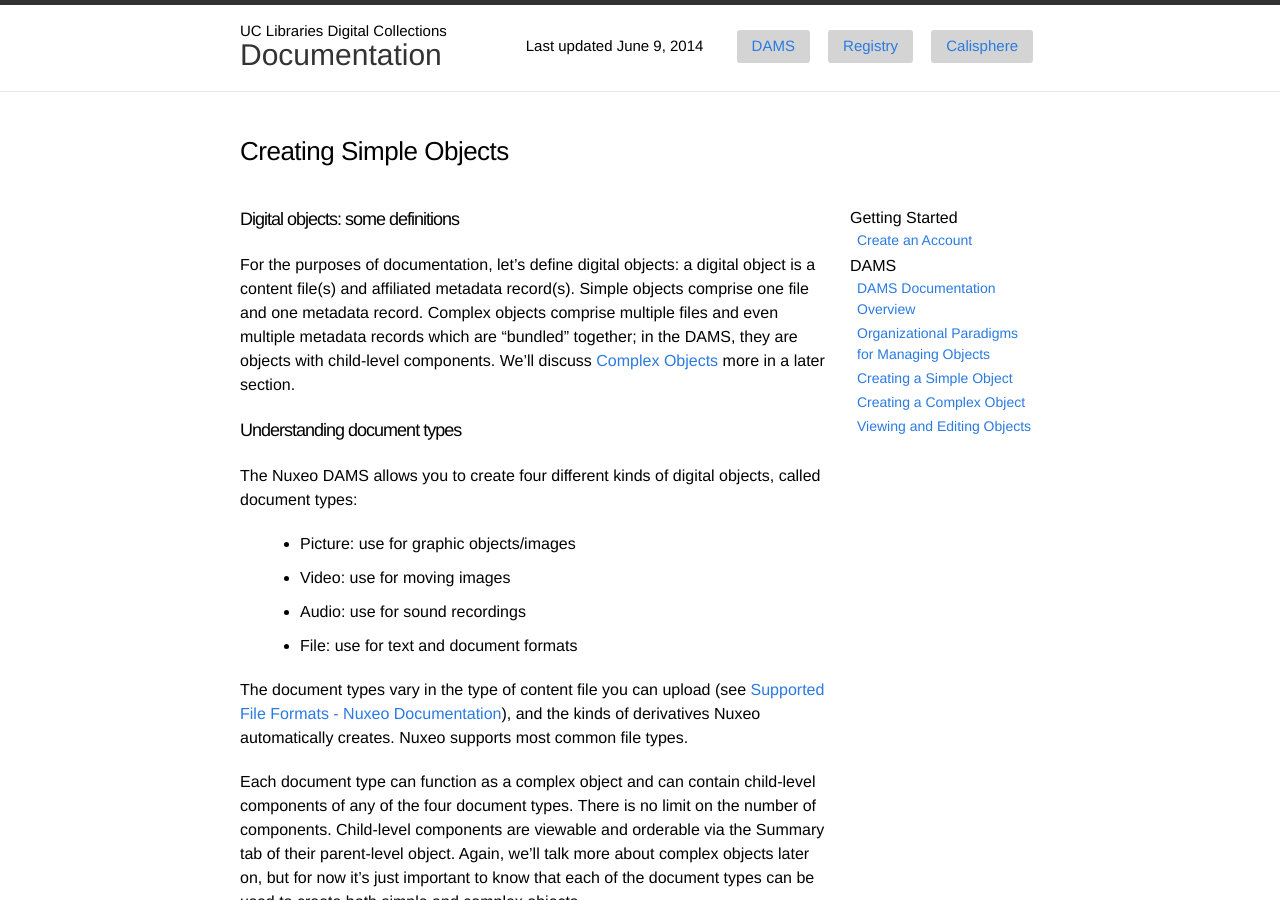
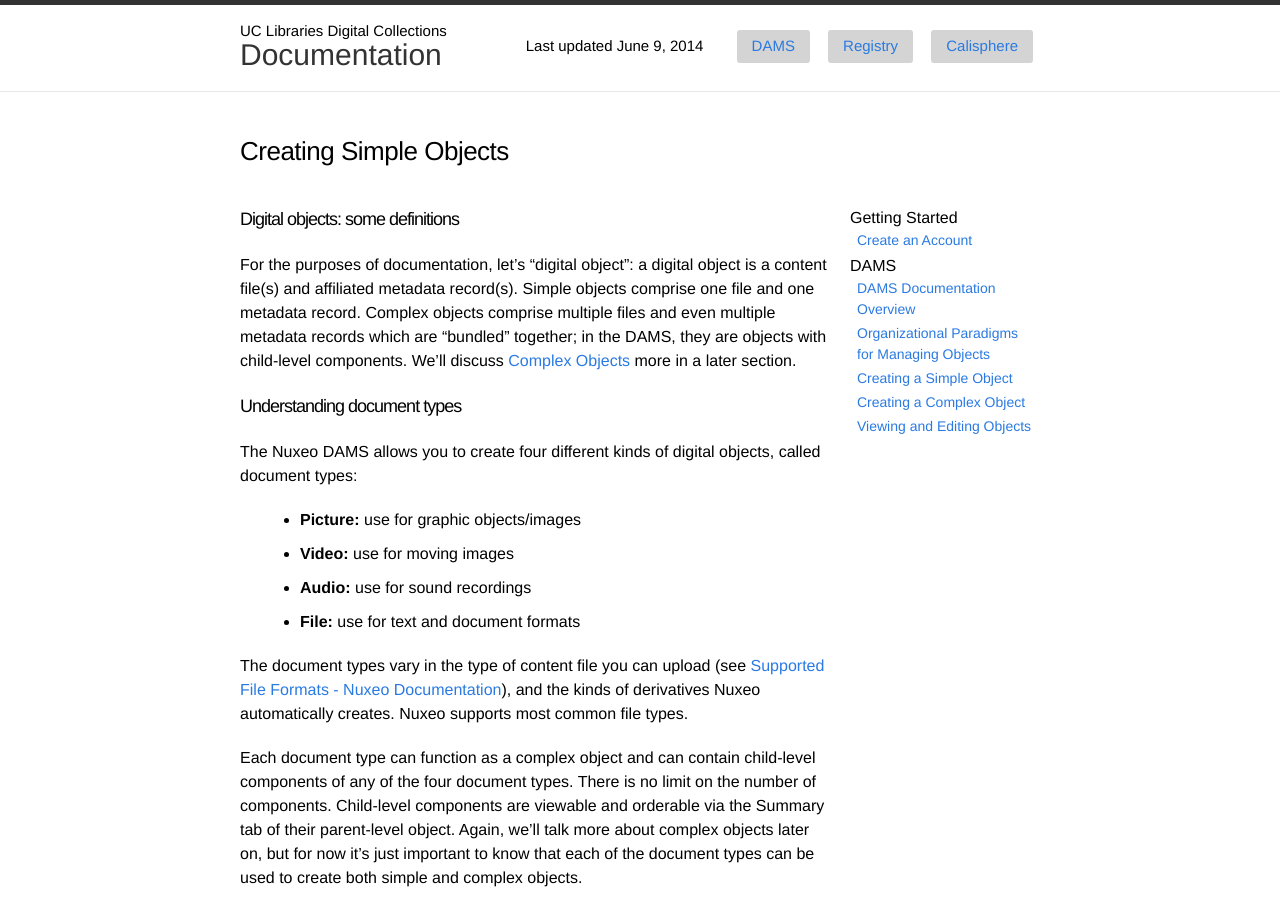
Before and after one commit to ucldc/ucldc-docs, a Jekyll site: the page built from docs/dams/create-objects.md, in a window 1280 px wide and 900 px high. Built offline with Jekyll 4.4.1, drawn with Linux system fonts in a browser that asks for light colours; nearby versions of some CDN libraries.

Commit message:
Update create-objects.md
minor things

```diff
--- a/docs/dams/create-objects.md
+++ b/docs/dams/create-objects.md
@@ -8,17 +8,17 @@
 
 #### Digital objects: some definitions
 
-For the purposes of documentation, let's define digital objects: a digital object is a content file(s) and affiliated metadata record(s). Simple objects comprise one file and one metadata record. Complex objects comprise multiple files and even multiple metadata records which are "bundled" together; in the DAMS, they are objects with child-level components. We'll discuss [Complex Objects]({{ site.url }}{{ site.url }}/docs/dams/complex-objects/) more in a later section.
+For the purposes of documentation, let's "digital object": a digital object is a content file(s) and affiliated metadata record(s). Simple objects comprise one file and one metadata record. Complex objects comprise multiple files and even multiple metadata records which are "bundled" together; in the DAMS, they are objects with child-level components. We'll discuss [Complex Objects]({{ site.url }}{{ site.url }}/docs/dams/complex-objects/) more in a later section.
 
 
 #### Understanding document types
 
 The Nuxeo DAMS allows you to create four different kinds of digital objects, called document types:
 
-- Picture: use for graphic objects/images
-- Video: use for moving images
-- Audio: use for sound recordings
-- File: use for text and document formats
+- <b>Picture:</b> use for graphic objects/images
+- <b>Video:</b> use for moving images
+- <b>Audio:</b> use for sound recordings
+- <b>File:</b> use for text and document formats
 
 The document types vary in the type of content file you can upload (see <a href="http://doc.nuxeo.com/display/public/USERDOC/Supported+File+Formats" target="_blank">Supported File Formats - Nuxeo Documentation</a>), and the kinds of derivatives Nuxeo automatically creates. Nuxeo supports most common file types.
 
```
